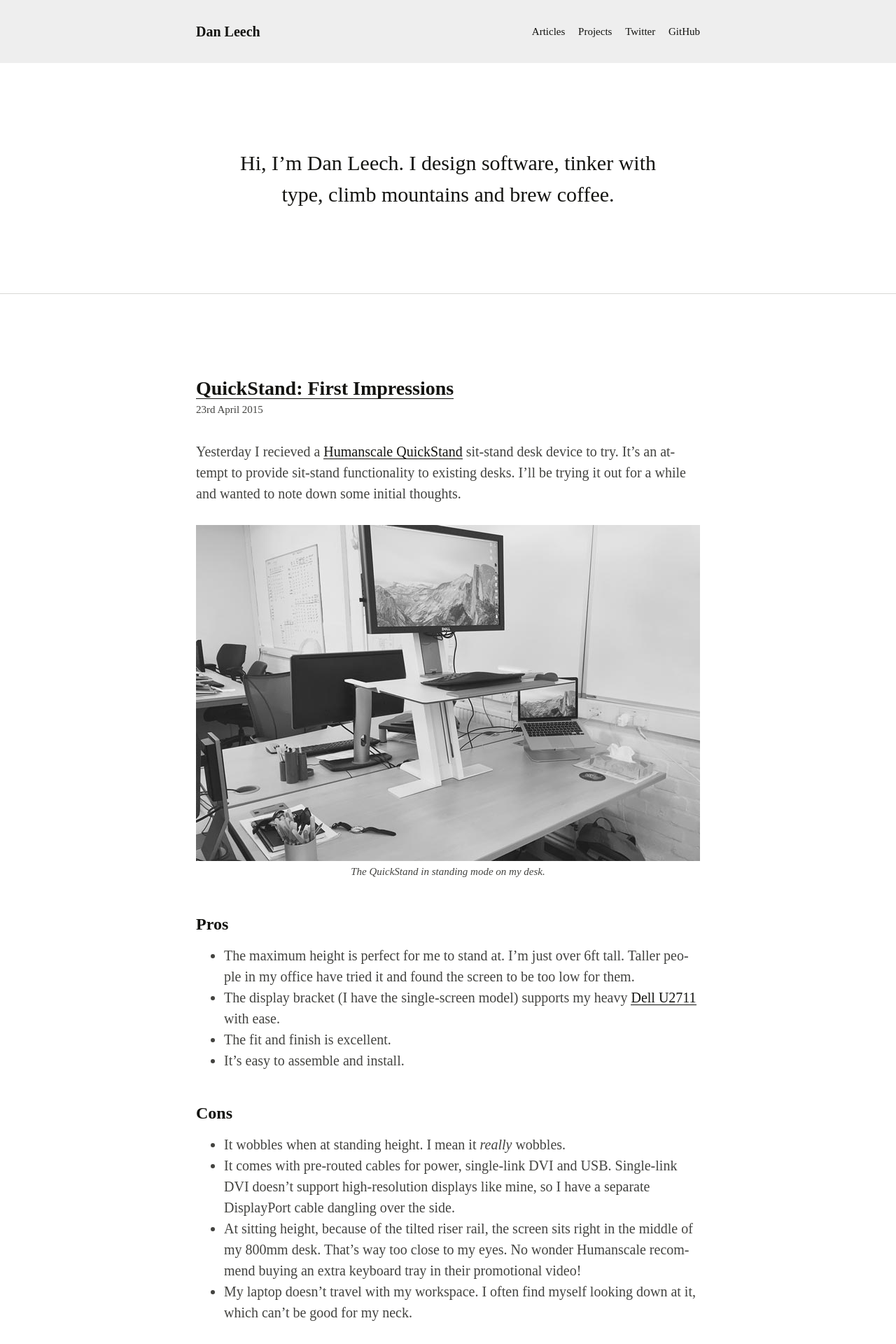
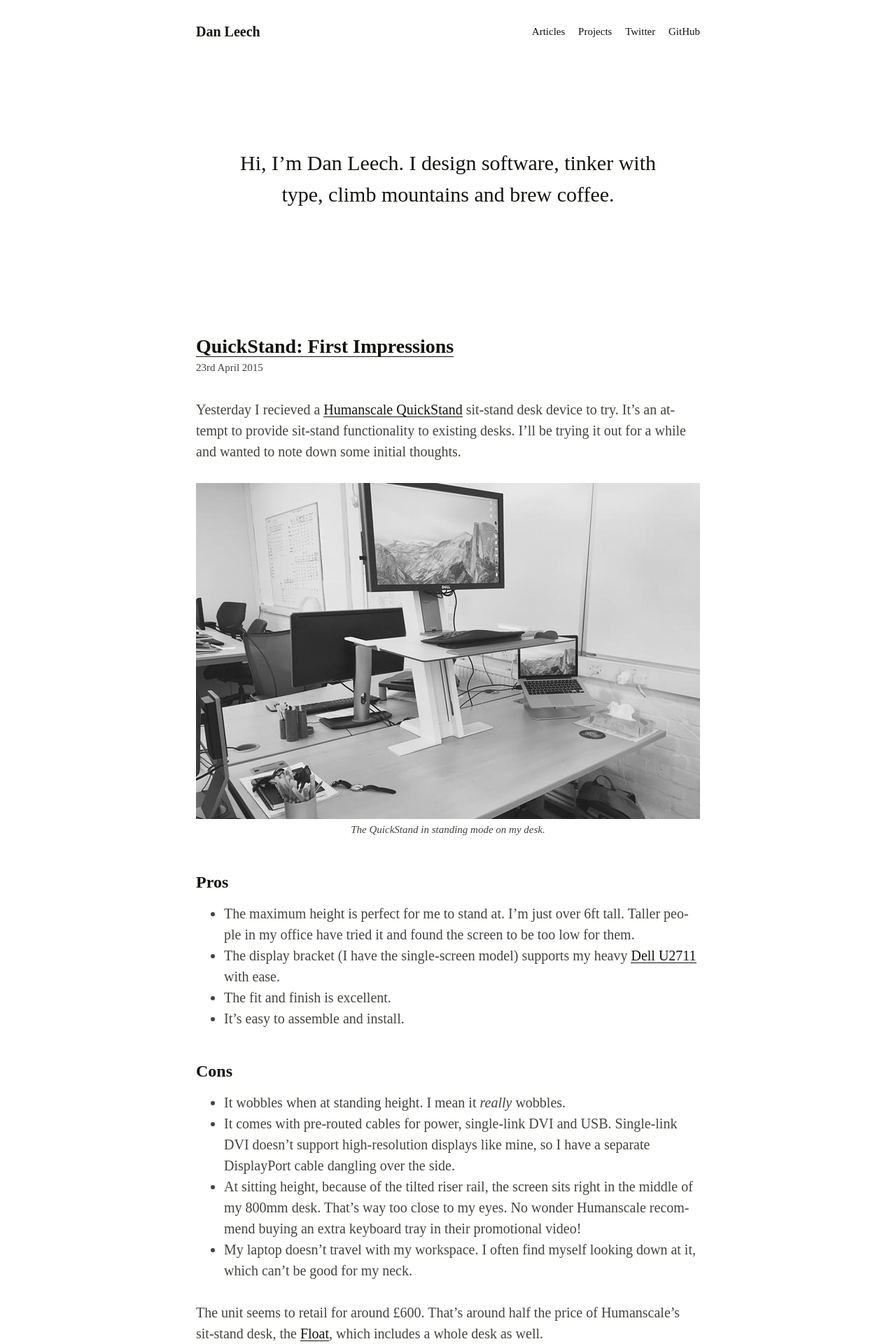
Before and after one commit to danleech/danleech.com, a Jekyll site: the page built from index.md, in a window 1280 px wide. Shown: the top 1920 px of the page at 70% size. Built offline with Jekyll 4.4.1, drawn with Linux system fonts in a browser that asks for light colours; some web fonts are replaced; Markdown is read by kramdown in place of the engine named in the settings.

Commit message:
Removed necessary design elements

```diff
--- a/_includes/styles.scss
+++ b/_includes/styles.scss
@@ -200,7 +200,6 @@ button, input[type="button"], input[type="submit"], a.btn {
 .site-header {
     @extend %clearfix;
     padding: 1.5rem 0;
-    background: $grey-light;
     color: $black;
     text-align: center;
     a {
@@ -239,8 +238,7 @@ button, input[type="button"], input[type="submit"], a.btn {
 }
 
 .introduction {
-    @include underlined($grey);
-    padding: 3rem 0;
+    padding: 3rem 0 0;
     color: $black;
     font-size: 1.2rem;
     text-align: center;
@@ -249,14 +247,13 @@ button, input[type="button"], input[type="submit"], a.btn {
         margin: 0 auto;
     }
     @media (min-width: 600px) {
-        padding: 6rem 0;
+        padding: 6rem 0 3rem;
         font-size: 1.5rem;
         line-height: 2.25rem;
     }
 }
 
 .site-main {
-    @include underlined($black);
     padding: 0 0 3rem;
 }
 
```
